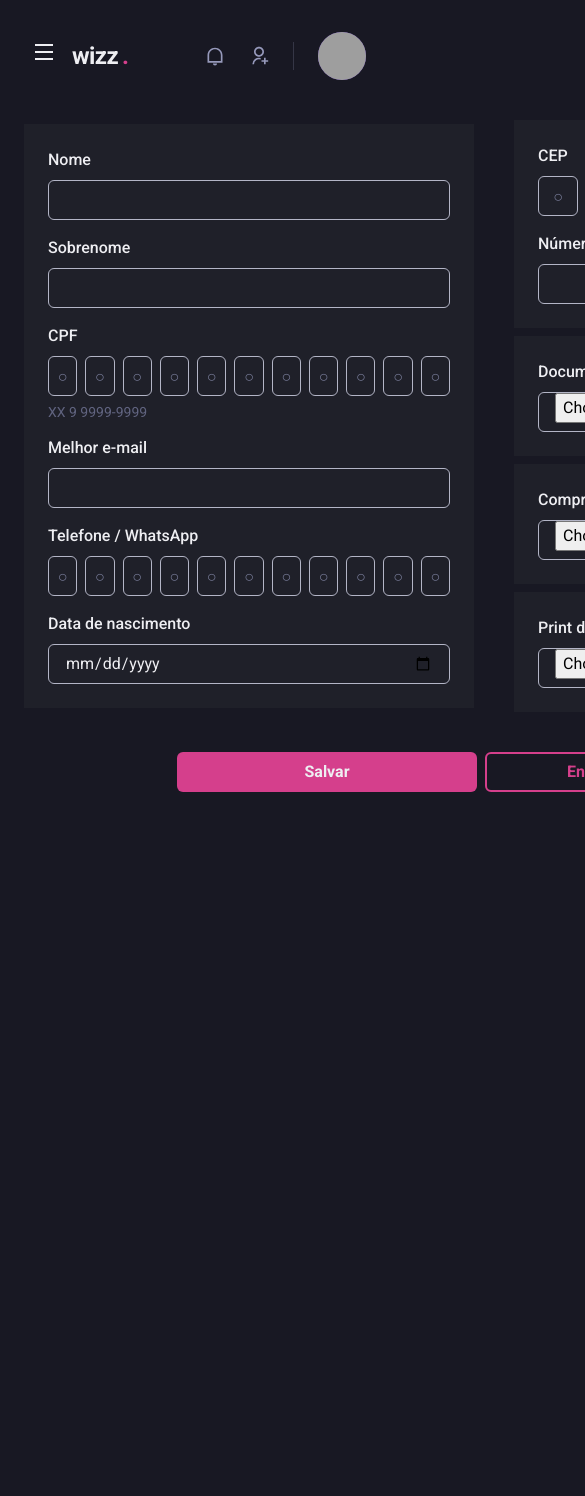
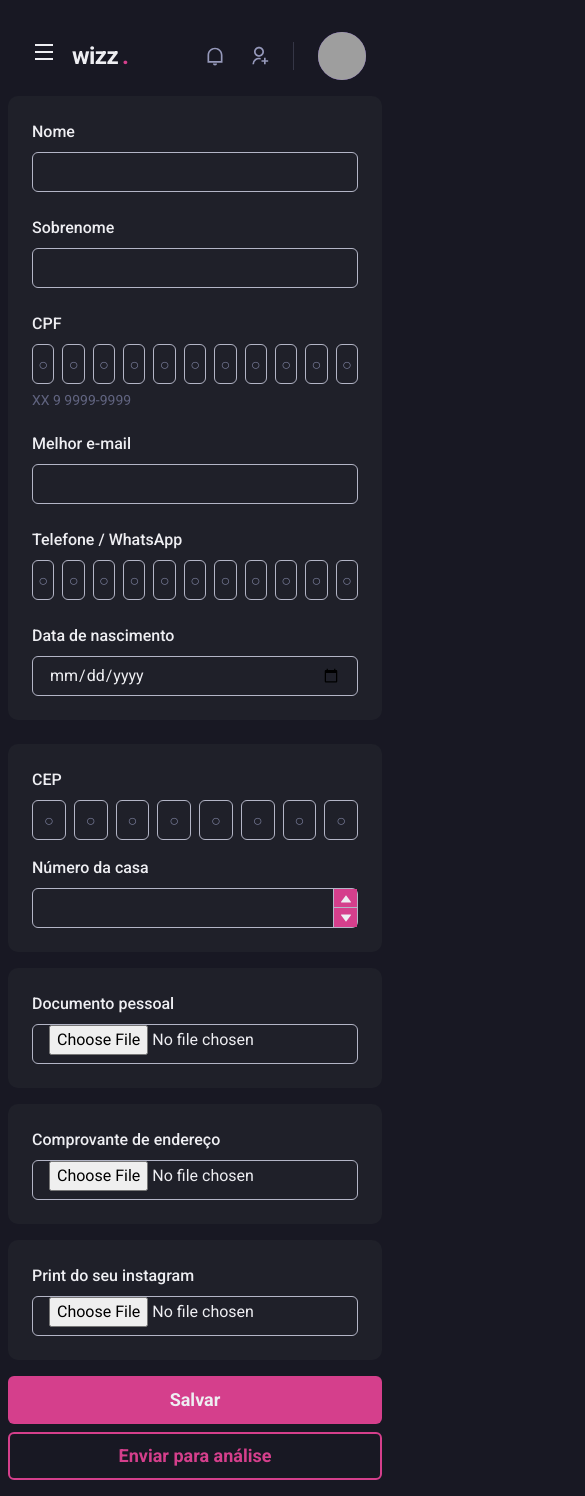
Before and after one commit to afmelo92/wizz, a Next.js app: page /account in a window 390 px wide. Shown: the top 1496 px of the page, 585 px wide, since content can reach past the window. Before the commit the page ends 844 px from the top, so only its background shows below. Built offline with nearby package versions, Linux system fonts and the light colour scheme; grey boxes are pictures that could not be loaded.

Commit message:
Update account page qith responsive style

```diff
--- a/src/templates/Account/index.tsx
+++ b/src/templates/Account/index.tsx
@@ -6,6 +6,7 @@ import {
   FormLabel,
   FormHelperText,
   Input,
+  Stack,
   VStack,
   HStack,
   PinInput,
@@ -23,17 +24,28 @@ export default function AccountTemplate() {
     <>
       <Header />
       <Flex direction="column" h="100%">
-        <Flex w="100%" my="6" maxWidth={1480} mx="auto" px="6">
+        <Flex w="100%" maxWidth={1480} mx="auto" px={{ base: '2', lg: '6' }}>
           <Sidebar />
-          <Flex direction="column">
-            <HStack mb="10" mx="auto" spacing={10}>
-              <VStack
-                maxW="450px"
+          {/** BOXES + BUTTONS */}
+          <Flex width="100%" direction="column">
+            {/** BOXES */}
+            <Stack
+              width="100%"
+              direction={{ base: 'column', lg: 'row' }}
+              alignItems="center"
+              justifyContent="space-around"
+              spacing={{ base: 6, lg: 0 }}
+            >
+              {/** BOX 1 */}
+              <Stack
+                direction="column"
+                p="6"
+                background="gray.800"
+                borderRadius="10"
+                spacing="6"
+                maxWidth="450px"
                 w="100%"
-                mx="auto"
-                spacing={4}
-                background="gray.800"
-                p="6"
+                h="100%"
               >
                 <FormControl id="name">
                   <FormLabel>Nome</FormLabel>
@@ -88,15 +100,23 @@ export default function AccountTemplate() {
                   <FormLabel>Data de nascimento</FormLabel>
                   <Input focusBorderColor="pink.500" type="date" />
                 </FormControl>
-              </VStack>
-              <VStack>
+              </Stack>
+              {/** BOX 2 */}
+              <VStack
+                direction="column"
+                spacing={4}
+                maxWidth="450px"
+                w="100%"
+                mx="auto"
+              >
                 <VStack
                   maxW="450px"
                   w="100%"
-                  mx="auto"
                   spacing={4}
                   background="gray.800"
                   p="6"
+                  direction="column"
+                  borderRadius="10"
                 >
                   <FormControl id="cep">
                     <FormLabel>CEP</FormLabel>
@@ -127,10 +147,10 @@ export default function AccountTemplate() {
                 <VStack
                   maxW="450px"
                   w="100%"
-                  mx="auto"
                   spacing={4}
                   background="gray.800"
                   p="6"
+                  borderRadius="10"
                 >
                   <FormControl id="name">
                     <FormLabel>Documento pessoal</FormLabel>
@@ -140,10 +160,10 @@ export default function AccountTemplate() {
                 <VStack
                   maxW="450px"
                   w="100%"
-                  mx="auto"
                   spacing={4}
                   background="gray.800"
                   p="6"
+                  borderRadius="10"
                 >
                   <FormControl id="name">
                     <FormLabel>Comprovante de endereço</FormLabel>
@@ -153,10 +173,10 @@ export default function AccountTemplate() {
                 <VStack
                   maxW="450px"
                   w="100%"
-                  mx="auto"
                   spacing={4}
                   background="gray.800"
                   p="6"
+                  borderRadius="10"
                 >
                   <FormControl id="name">
                     <FormLabel>Print do seu instagram</FormLabel>
@@ -164,17 +184,29 @@ export default function AccountTemplate() {
                   </FormControl>
                 </VStack>
               </VStack>
-            </HStack>
-            <HStack mx="auto">
+            </Stack>
+            {/**BUTTONS */}
+            <Stack
+              width="100%"
+              maxW="700px"
+              mx="auto"
+              alignItems="center"
+              direction={{ base: 'column', lg: 'row' }}
+              my="4"
+            >
               <Button
-                w="300px"
+                maxW="450px"
+                width="100%"
+                size="lg"
                 background="pink.500"
                 _hover={{ backgroundColor: 'pink.700' }}
               >
                 Salvar
               </Button>
               <Button
-                w="300px"
+                maxW="450px"
+                width="100%"
+                size="lg"
                 background=""
                 border="2px"
                 borderColor="pink.500"
@@ -184,7 +216,7 @@ export default function AccountTemplate() {
               >
                 Enviar para análise
               </Button>
-            </HStack>
+            </Stack>
           </Flex>
         </Flex>
       </Flex>
--- a/src/templates/Home/index.tsx
+++ b/src/templates/Home/index.tsx
@@ -22,7 +22,7 @@ const HomeTemplate = () => {
               sua adiência
             </Text>
           </Heading>
-          <Text color={'gray.50'} fontSize="2xl" text>
+          <Text color={'gray.50'} fontSize="2xl">
             Monetize seu conteúdo fidelizando seus clientes com nossas
             ferramentas: Gestor de close friends, grupo de Telegram, e-mail
             marketing, sms e muito mais!
```
